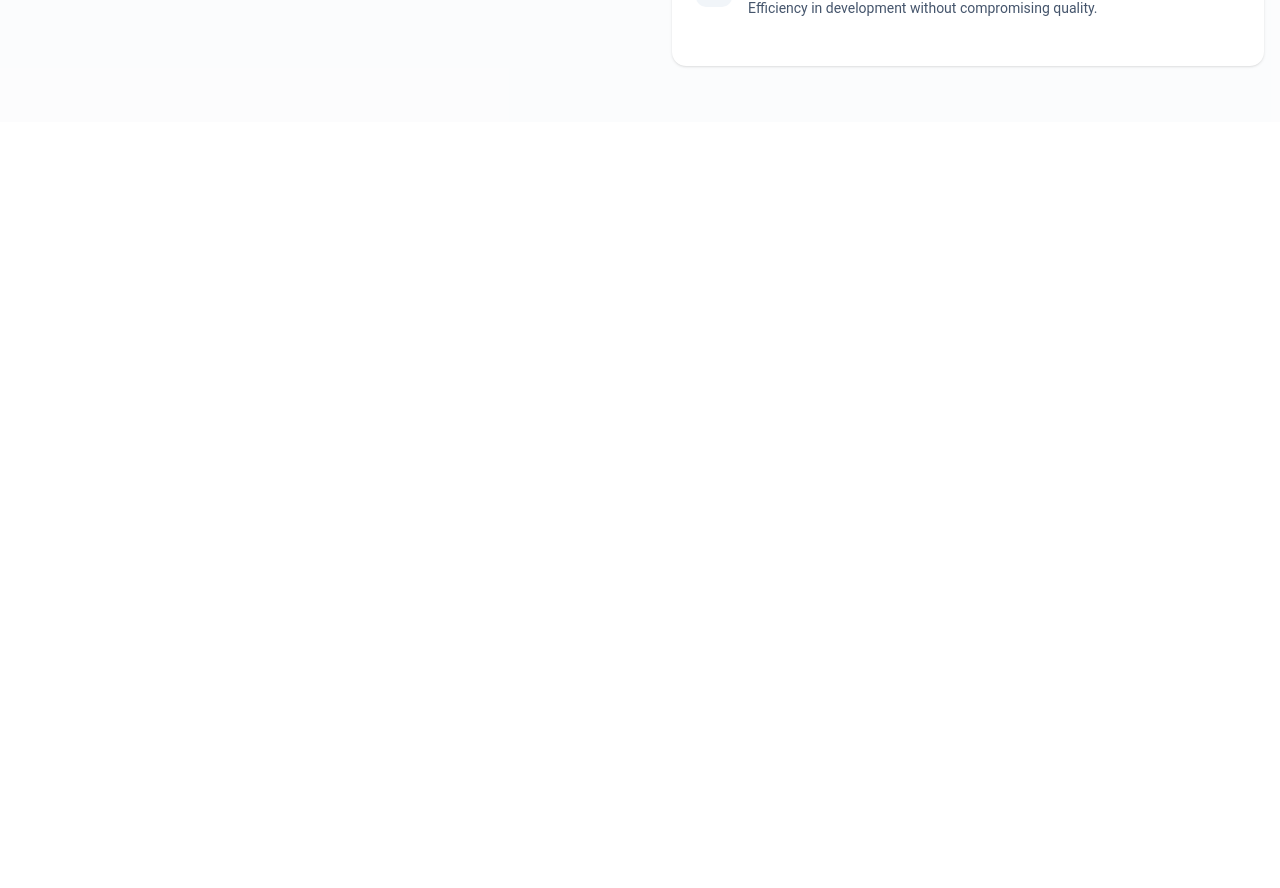
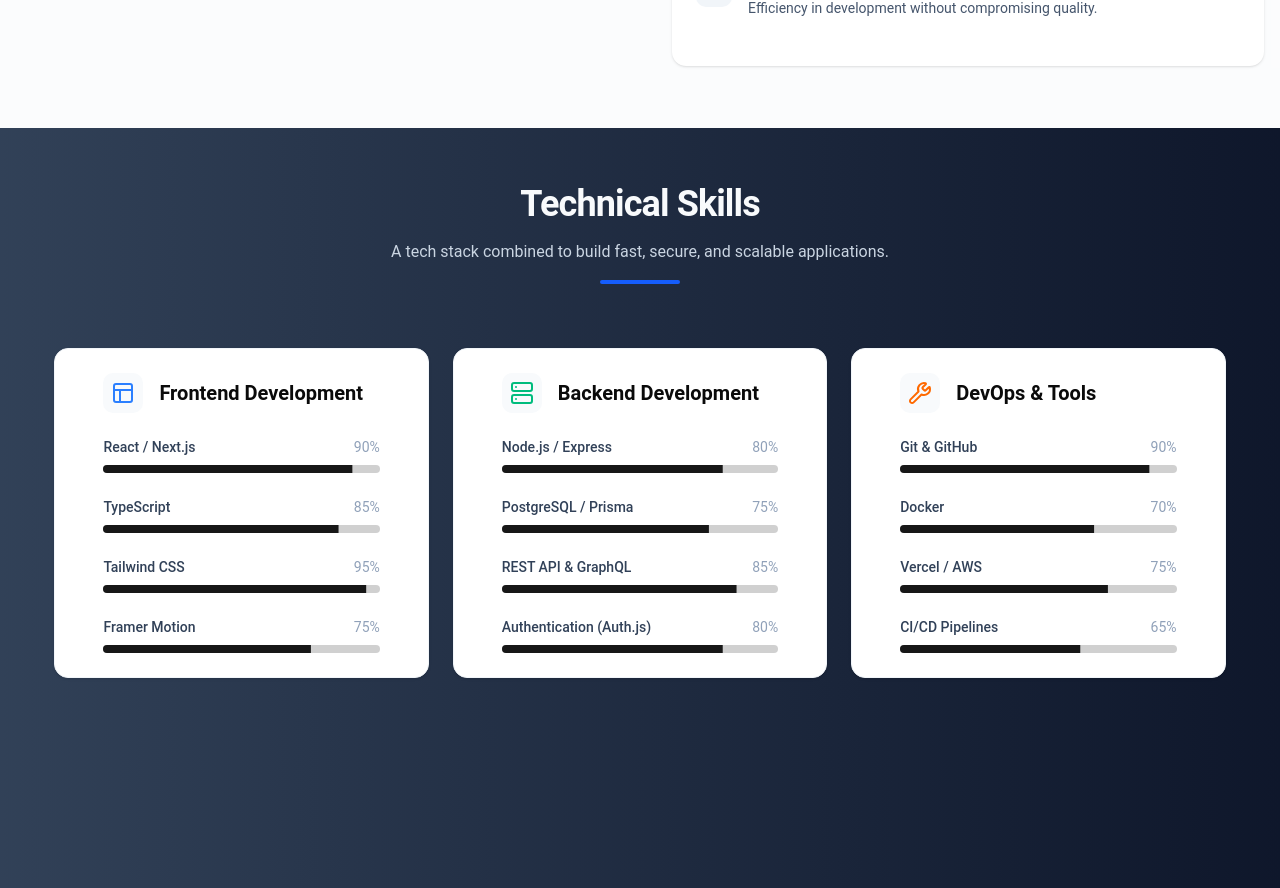
Before and after one commit to MichaelOsr/personal-portofolio-site, a React (Vite) app: page / in a window 1280 px wide. Shown: the part 1457-2345 px from the top of the page. Before the commit the page ends 1579 px from the top, so only its background shows below. Built offline with nearby package versions, Linux system fonts and the light colour scheme.

Commit message:
Add skills section

```diff
--- a/src/App.tsx
+++ b/src/App.tsx
@@ -1,6 +1,7 @@
 import About from "./pages/About"
 import Hero from "./pages/Hero"
 import Navbar from "./pages/NavBar"
+import Skills from "./pages/Skills"
 
 
 function App() {
@@ -9,6 +10,7 @@ function App() {
       <Navbar />
       <Hero />
       <About />
+      <Skills />
     </div>
   )
 }
--- /dev/null
+++ b/src/components/ui/progress.tsx
@@ -0,0 +1,29 @@
+import * as React from "react"
+import { Progress as ProgressPrimitive } from "radix-ui"
+
+import { cn } from "@/lib/utils"
+
+function Progress({
+  className,
+  value,
+  ...props
+}: React.ComponentProps<typeof ProgressPrimitive.Root>) {
+  return (
+    <ProgressPrimitive.Root
+      data-slot="progress"
+      className={cn(
+        "bg-primary/20 relative h-2 w-full overflow-hidden rounded-full",
+        className
+      )}
+      {...props}
+    >
+      <ProgressPrimitive.Indicator
+        data-slot="progress-indicator"
+        className="bg-primary h-full w-full flex-1 transition-all"
+        style={{ transform: `translateX(-${100 - (value || 0)}%)` }}
+      />
+    </ProgressPrimitive.Root>
+  )
+}
+
+export { Progress }
--- a/src/pages/About.tsx
+++ b/src/pages/About.tsx
@@ -24,7 +24,7 @@ const values = [
 
 export default function About() {
   return (
-    <section id="about" className="py-14 bg-slate-50/50">
+    <section id="about" className="min-h-[95vh] py-14 bg-slate-50/50">
         <div className="container mx-auto px-4">
 
             {/* Header Section */}
--- /dev/null
+++ b/src/pages/Skills.tsx
@@ -0,0 +1,80 @@
+import { Card, CardContent, CardHeader, CardTitle } from "../components/ui/card";
+import { Progress } from "../components/ui/progress";
+import { Layout, Server, Wrench } from "lucide-react";
+
+const skillCategories = [
+  {
+    title: "Frontend Development",
+    icon: <Layout className="w-6 h-6 text-blue-500" />,
+    skills: [
+      { name: "React / Next.js", level: 90 },
+      { name: "TypeScript", level: 85 },
+      { name: "Tailwind CSS", level: 95 },
+      { name: "Framer Motion", level: 75 },
+    ],
+  },
+  {
+    title: "Backend Development",
+    icon: <Server className="w-6 h-6 text-emerald-500" />,
+    skills: [
+      { name: "Node.js / Express", level: 80 },
+      { name: "PostgreSQL / Prisma", level: 75 },
+      { name: "REST API & GraphQL", level: 85 },
+      { name: "Authentication (Auth.js)", level: 80 },
+    ],
+  },
+  {
+    title: "DevOps & Tools",
+    icon: <Wrench className="w-6 h-6 text-orange-500" />,
+    skills: [
+      { name: "Git & GitHub", level: 90 },
+      { name: "Docker", level: 70 },
+      { name: "Vercel / AWS", level: 75 },
+      { name: "CI/CD Pipelines", level: 65 },
+    ],
+  },
+];
+
+export default function Skills() {
+  return (
+    <section id="skills" className="min-h-[95vh] py-14 bg-gradient-to-r from-slate-700 to-slate-900">
+      <div className="container mx-auto px-4">
+
+        {/* Header Section */}
+        <div className="text-center mb-16 space-y-4">
+          <h2 className="text-3xl md:text-4xl font-bold tracking-tight text-slate-50">Technical Skills</h2>
+          <p className="text-slate-300 max-w-2xl mx-auto">
+          A tech stack combined to build fast, secure, and scalable applications.
+          </p>
+          <div className="h-1 w-20 bg-blue-600 mx-auto rounded-full" />
+        </div>
+
+        {/* Skills Grid */}
+        <div className="flex flex-wrap justify-center gap-6">
+          {skillCategories.map((category, index) => (
+            <Card key={index} className="border-slate-100 shadow-sm hover:border-blue-200 transition-all duration-300 w-full md:w-[45%] lg:w-[30%] p-6 rounded-xl">
+                <CardHeader className="flex flex-row items-center gap-4 space-y-0">
+                    <div className="p-2 bg-slate-50 rounded-lg">
+                    {category.icon}
+                    </div>
+                    <CardTitle className="text-xl">{category.title}</CardTitle>
+                </CardHeader>
+                <CardContent className="space-y-6">
+                    {category.skills.map((skill, sIndex) => (
+                    <div key={sIndex} className="space-y-2">
+                        <div className="flex justify-between text-sm">
+                        <span className="font-medium text-slate-700">{skill.name}</span>
+                        <span className="text-slate-400">{skill.level}%</span>
+                        </div>
+                        <Progress value={skill.level} className="h-2" />
+                    </div>
+                    ))}
+                </CardContent>
+            </Card>
+          ))}
+        </div>
+
+      </div>
+    </section>
+  );
+}
```
